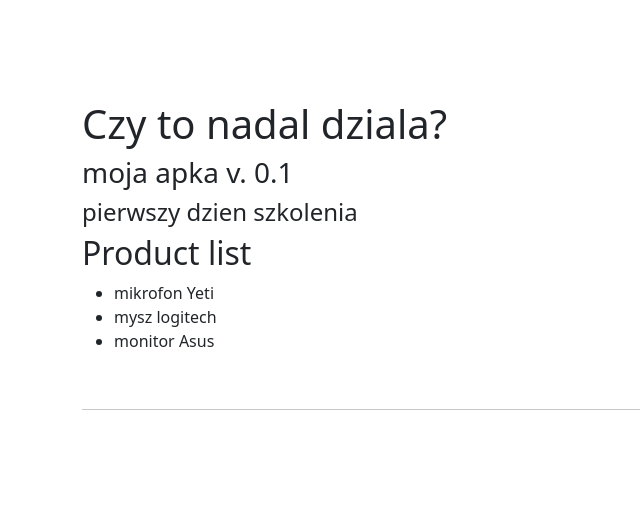
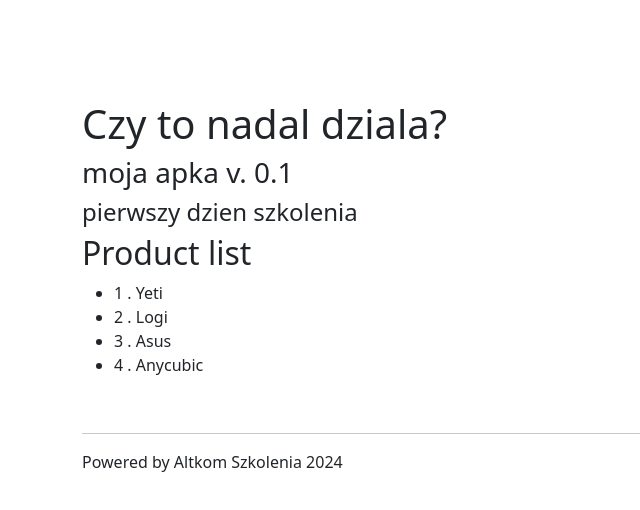
Before and after one commit to dev-com2020/altkom_ang15_1, an Angular app: page / in a window 1280 px wide. Shown: the top 510 px of the page, without its empty margins (0-640 px from the left). Built offline with nearby package versions, Linux system fonts and the light colour scheme.

Commit message:
10:07 23.04

```diff
--- a/src/app/products/product-detail/product-detail.component.html
+++ b/src/app/products/product-detail/product-detail.component.html
@@ -1,6 +1,28 @@
-<div *ngIf="name">
-<!-- <div [hidden]="!name">  -->
+<!-- <div *ngIf="name; else loading">
     <h2>Product details</h2>
     <h3>{{ productName }}</h3>
     <button (click)="buy()">Dodaj do zamówienia</button>
 </div>
+<ng-template #loading>
+    Nie wybrano produktu...
+</ng-template> -->
+
+<div *ngIf="name">
+    <h2>Product details</h2>
+    <h3>{{ productName }}</h3>
+    <div [ngSwitch]="name">
+        <p *ngSwitchCase="'Yeti'">
+            Mikrofon
+        </p>
+        <p *ngSwitchCase="'Logi'">
+            Mysz
+        </p>
+        <p *ngSwitchCase="'Asus'">
+            Monitor
+        </p>
+        <p *ngSwitchDefault>
+            Jest to produkt do niewiadomo czego...
+        </p>
+    </div>
+    <button (click)="buy()">Dodaj do zamówienia</button>
+</div>
--- a/src/app/products/product-list/product-list.component.html
+++ b/src/app/products/product-list/product-list.component.html
@@ -1,8 +1,8 @@
 <h2>Product list</h2>
 <ul>
-    <li (click)="selectedProduct = 'Yeti'">mikrofon Yeti</li>
-    <li (click)="selectedProduct = 'Logi'">mysz logitech</li>
-    <li (click)="selectedProduct = 'Asus'">monitor Asus</li>
+    <li *ngFor="let product of products; let i=index" (click)="selectedProduct = product">
+        {{i+1}} . {{product}}
+    </li>
 </ul>
 <!-- <app-product-detail [name]="selectedProduct" (bought)="onBuy($event)"></app-product-detail> -->
 <!-- <app-product-detail name="selectedProduct"></app-product-detail> -->
@@ -12,4 +12,4 @@
 (bought)="onBuy($event)"
 ></app-product-detail>
 <br><hr>
-<span>{{product.name}}</span>
+<span *ngIf="!selectedProduct">Powered by Altkom Szkolenia 2024</span>
--- a/src/app/products/product-list/product-list.component.ts
+++ b/src/app/products/product-list/product-list.component.ts
@@ -8,6 +8,8 @@ import { ProductDetailComponent } from '../product-detail/product-detail.compone
 })
 export class ProductListComponent implements AfterViewInit {
 selectedProduct = ''
+
+products = ['Yeti','Logi','Asus','Anycubic']
 
 @ViewChild(ProductDetailComponent) productDetail: ProductDetailComponent | undefined
 
```
